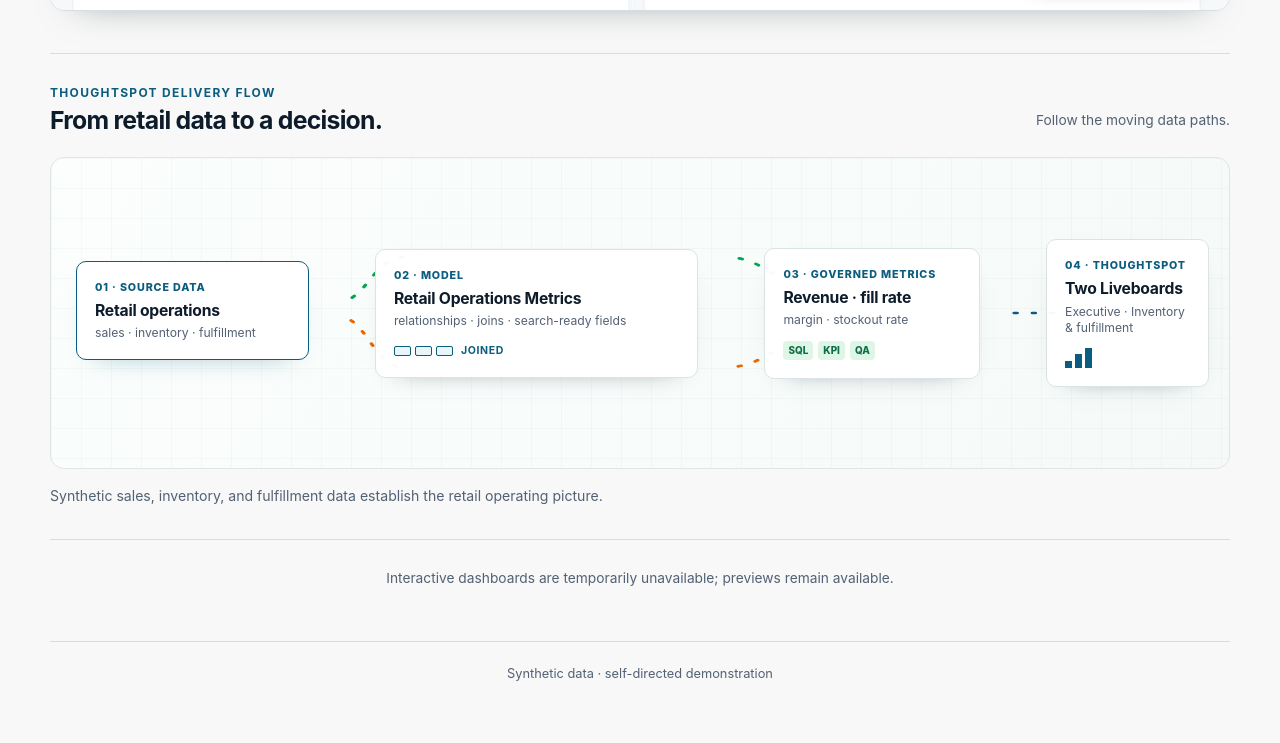
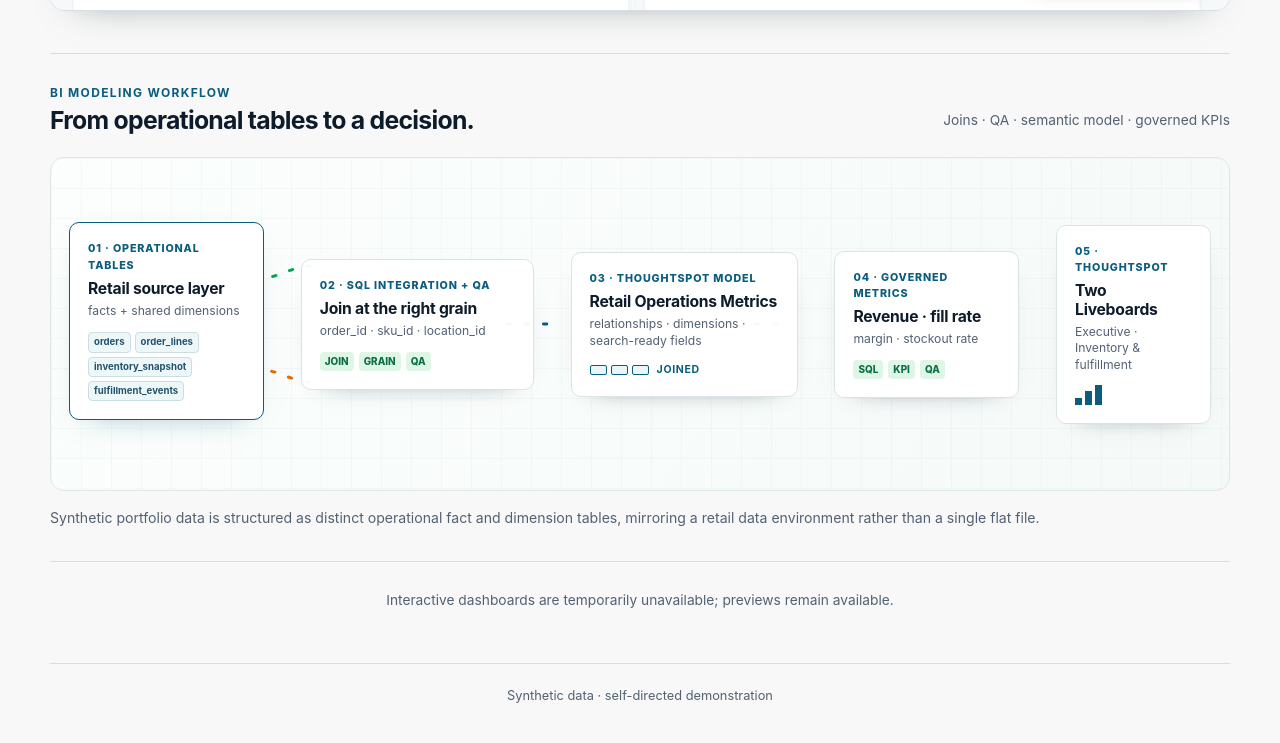
Before and after one commit to nitishpamarty/thoughtspot-retail-supply-chain-portfolio, a plain HTML site: page docs/index.html in a window 1280 px wide. Shown: the part 1825-2568 px from the top of the page. Before the commit the page ends 2546 px from the top, so only its background shows below. Drawn offline with Linux system fonts and the light colour scheme; a script that the page names is missing.

Commit message:
Show multi-table BI modeling workflow

```diff
--- a/docs/index.html
+++ b/docs/index.html
@@ -5,7 +5,7 @@
     <meta name="viewport" content="width=device-width, initial-scale=1.0" />
     <meta name="description" content="ThoughtSpot retail and supply-chain Liveboards by Nitish Pamarty." />
     <title>ThoughtSpot Retail Operations — Nitish Pamarty</title>
-    <link rel="stylesheet" href="styles.css" />
+    <link rel="stylesheet" href="styles.css?v=modeling-flow" />
   </head>
   <body>
     <main>
@@ -49,49 +49,57 @@
         <section class="data-flow" aria-labelledby="data-flow-title">
           <div class="flow-copy">
             <div>
-              <p class="eyebrow">ThoughtSpot delivery flow</p>
-              <h2 id="data-flow-title">From retail data to a decision.</h2>
+              <p class="eyebrow">BI modeling workflow</p>
+              <h2 id="data-flow-title">From operational tables to a decision.</h2>
             </div>
-            <p>Follow the moving data paths.</p>
+            <p>Joins · QA · semantic model · governed KPIs</p>
           </div>
 
-          <div class="flow-canvas" aria-label="Retail source data is modeled, converted to governed metrics, and delivered to two ThoughtSpot Liveboards.">
+          <div class="flow-canvas" aria-label="Operational retail tables are joined and validated with SQL, modeled in ThoughtSpot, converted to governed metrics, and delivered to two Liveboards.">
             <svg class="flow-paths" viewBox="0 0 1160 400" preserveAspectRatio="none" aria-hidden="true">
-              <path class="flow-path teal-path" d="M284 185 C310 185 318 128 347 128" />
-              <path class="flow-path orange-path" d="M284 205 C310 205 318 270 347 270" />
-              <path class="flow-path teal-path" d="M664 128 C700 128 704 155 731 155" />
-              <path class="flow-path orange-path" d="M664 270 C700 270 704 245 731 245" />
-              <path class="flow-path blue-path" d="M944 200 C970 200 977 200 1010 200" />
+              <path class="flow-path teal-path" d="M205 145 C225 145 236 130 258 130" />
+              <path class="flow-path orange-path" d="M205 255 C225 255 236 270 258 270" />
+              <path class="flow-path blue-path" d="M445 200 C462 200 470 200 488 200" />
+              <path class="flow-path teal-path" d="M680 200 C698 200 705 200 723 200" />
+              <path class="flow-path orange-path" d="M868 200 C886 200 894 200 912 200" />
             </svg>
 
-            <button class="flow-card source-card is-selected" type="button" data-flow-detail="Synthetic sales, inventory, and fulfillment data establish the retail operating picture.">
-              <span class="flow-step">01 · Source data</span>
-              <strong>Retail operations</strong>
-              <small>sales · inventory · fulfillment</small>
+            <button class="flow-card tables-card is-selected" type="button" data-flow-detail="Synthetic portfolio data is structured as distinct operational fact and dimension tables, mirroring a retail data environment rather than a single flat file.">
+              <span class="flow-step">01 · Operational tables</span>
+              <strong>Retail source layer</strong>
+              <small>facts + shared dimensions</small>
+              <span class="table-stack"><i>orders</i><i>order_lines</i><i>inventory_snapshot</i><i>fulfillment_events</i></span>
             </button>
 
-            <button class="flow-card model-card" type="button" data-flow-detail="The Retail Operations Metrics model organizes relationships, joins, and business-friendly names for analysis.">
-              <span class="flow-step">02 · Model</span>
+            <button class="flow-card sql-card" type="button" data-flow-detail="SQL joins align orders, line items, inventory, fulfillment, product, location, and calendar keys. Grain checks, duplicate-key checks, and reconciliations validate the model before BI consumption.">
+              <span class="flow-step">02 · SQL integration + QA</span>
+              <strong>Join at the right grain</strong>
+              <small>order_id · sku_id · location_id</small>
+              <span class="metric-pills"><i>JOIN</i><i>GRAIN</i><i>QA</i></span>
+            </button>
+
+            <button class="flow-card thoughtspot-model-card" type="button" data-flow-detail="The Retail Operations Metrics ThoughtSpot model exposes governed relationships, business-friendly fields, and searchable dimensions for self-service analysis.">
+              <span class="flow-step">03 · ThoughtSpot model</span>
               <strong>Retail Operations Metrics</strong>
-              <small>relationships · joins · search-ready fields</small>
+              <small>relationships · dimensions · search-ready fields</small>
               <span class="model-join"><i></i><i></i><i></i><b>joined</b></span>
             </button>
 
-            <button class="flow-card metrics-card" type="button" data-flow-detail="Validated SQL definitions become governed metrics used consistently across both Liveboards.">
-              <span class="flow-step">03 · Governed metrics</span>
+            <button class="flow-card metrics-card" type="button" data-flow-detail="Validated SQL definitions become governed metrics—revenue, margin, fill rate, and stockout rate—used consistently across both Liveboards.">
+              <span class="flow-step">04 · Governed metrics</span>
               <strong>Revenue · fill rate</strong>
               <small>margin · stockout rate</small>
               <span class="metric-pills"><i>SQL</i><i>KPI</i><i>QA</i></span>
             </button>
 
             <button class="flow-card liveboards-card" type="button" data-flow-detail="ThoughtSpot makes the governed model available through two interactive Liveboards for executive and operational decisions.">
-              <span class="flow-step">04 · ThoughtSpot</span>
+              <span class="flow-step">05 · ThoughtSpot</span>
               <strong>Two Liveboards</strong>
               <small>Executive · Inventory &amp; fulfillment</small>
               <span class="liveboard-bars"><i></i><i></i><i></i></span>
             </button>
           </div>
-          <p id="flow-status" class="flow-status" aria-live="polite">Synthetic sales, inventory, and fulfillment data establish the retail operating picture.</p>
+          <p id="flow-status" class="flow-status" aria-live="polite">Synthetic portfolio data is structured as distinct operational fact and dimension tables, mirroring a retail data environment rather than a single flat file.</p>
         </section>
 
         <p id="embed-status" class="embed-status">Loading interactive ThoughtSpot Liveboards…</p>
--- a/docs/styles.css
+++ b/docs/styles.css
@@ -40,7 +40,7 @@
 .flow-copy .eyebrow { margin: 0 0 5px; }
 .flow-copy h2 { font-size: 1.55rem; }
 .flow-copy > p { margin: 0 0 4px; color: var(--muted); font-size: .86rem; }
-.flow-canvas { position: relative; display: grid; grid-template-columns: 1.1fr 1.38fr .92fr .78fr; grid-template-rows: 1fr; gap: 5.6%; min-height: 312px; margin-top: 23px; overflow: hidden; border: 1px solid #dfe6e8; border-radius: 14px; background: linear-gradient(120deg, #fbfefd, #f5faf9); }
+.flow-canvas { position: relative; display: grid; grid-template-columns: 1.06fr 1.16fr 1.13fr .92fr .86fr; grid-template-rows: 1fr; gap: 3.1%; min-height: 334px; margin-top: 23px; overflow: hidden; border: 1px solid #dfe6e8; border-radius: 14px; background: linear-gradient(120deg, #fbfefd, #f5faf9); }
 .flow-canvas::before { content: ""; position: absolute; inset: 0; opacity: .56; background-image: linear-gradient(rgba(13,27,42,.045) 1px, transparent 1px), linear-gradient(90deg, rgba(13,27,42,.045) 1px, transparent 1px); background-size: 30px 30px; pointer-events: none; }
 .flow-paths { position: absolute; inset: 0; width: 100%; height: 100%; z-index: 1; overflow: visible; }
 .flow-path { fill: none; stroke-width: 3.5; stroke-linecap: round; stroke-dasharray: 3 15; animation: flow-forward 1.05s linear infinite; }
@@ -51,16 +51,19 @@
 .flow-card { position: relative; z-index: 2; align-self: center; display: flex; flex-direction: column; gap: 5px; min-width: 0; padding: 18px; border: 1px solid #dce3e5; border-radius: 10px; color: var(--ink); background: rgba(255,255,255,.96); box-shadow: 0 10px 26px -24px rgba(13,27,42,.8); font: inherit; text-align: left; cursor: pointer; transition: transform .18s ease, border-color .18s ease, box-shadow .18s ease; }
 .flow-card:hover, .flow-card:focus-visible, .flow-card.is-selected { border-color: var(--blue); box-shadow: 0 12px 28px -20px rgba(10,93,126,.5); transform: translateY(-3px); outline: none; }
 .flow-card:focus-visible { outline: 3px solid rgba(10,93,126,.25); outline-offset: 3px; }
-.source-card { grid-column: 1; margin-left: 25px; }
-.model-card { grid-column: 2; }
-.metrics-card { grid-column: 3; }
-.liveboards-card { grid-column: 4; margin-right: 20px; }
+.tables-card { grid-column: 1; margin-left: 18px; }
+.sql-card { grid-column: 2; }
+.thoughtspot-model-card { grid-column: 3; }
+.metrics-card { grid-column: 4; }
+.liveboards-card { grid-column: 5; margin-right: 18px; }
 .flow-step { color: var(--blue); font-size: .67rem; font-weight: 800; letter-spacing: .08em; text-transform: uppercase; }
 .flow-card strong { font-size: .98rem; letter-spacing: -.015em; line-height: 1.22; }
 .flow-card small { color: var(--muted); font-size: .76rem; line-height: 1.35; }
 .model-join { display: flex; align-items: center; gap: 4px; margin-top: 8px; }
 .model-join i { width: 17px; height: 10px; border: 1px solid var(--blue); border-radius: 2px; background: #e9f5f7; }
 .model-join b { margin-left: 4px; color: var(--blue); font-size: .66rem; letter-spacing: .06em; text-transform: uppercase; }
+.table-stack { display: flex; flex-wrap: wrap; gap: 4px; margin-top: 8px; }
+.table-stack i { padding: 2px 5px; border: 1px solid #c9dfe3; border-radius: 4px; color: #24516b; background: #edf7f8; font-size: .6rem; font-style: normal; font-weight: 750; }
 .metric-pills { display: flex; gap: 5px; margin-top: 8px; }
 .metric-pills i { padding: 2px 5px; border-radius: 4px; color: #0b6f48; background: #dff6e7; font-size: .62rem; font-style: normal; font-weight: 800; }
 .liveboard-bars { display: flex; align-items: end; gap: 3px; height: 20px; margin-top: 7px; }
@@ -77,9 +80,9 @@
   .flow-copy { display: block; }
   .flow-copy h2 { margin-top: 5px; }
   .flow-copy > p { margin-top: 5px; }
-  .flow-canvas { grid-template-columns: 1fr; grid-template-rows: repeat(4, auto); gap: 22px; min-height: 0; padding: 22px; }
+  .flow-canvas { grid-template-columns: 1fr; grid-template-rows: repeat(5, auto); gap: 22px; min-height: 0; padding: 22px; }
   .flow-paths { display: none; }
-  .flow-card, .source-card, .model-card, .metrics-card, .liveboards-card { grid-column: 1; margin: 0; }
+  .flow-card, .tables-card, .sql-card, .thoughtspot-model-card, .metrics-card, .liveboards-card { grid-column: 1; margin: 0; }
 }
 
 @media (prefers-reduced-motion: reduce) { .flow-path { animation: none; } .flow-card { transition: none; } }
```
